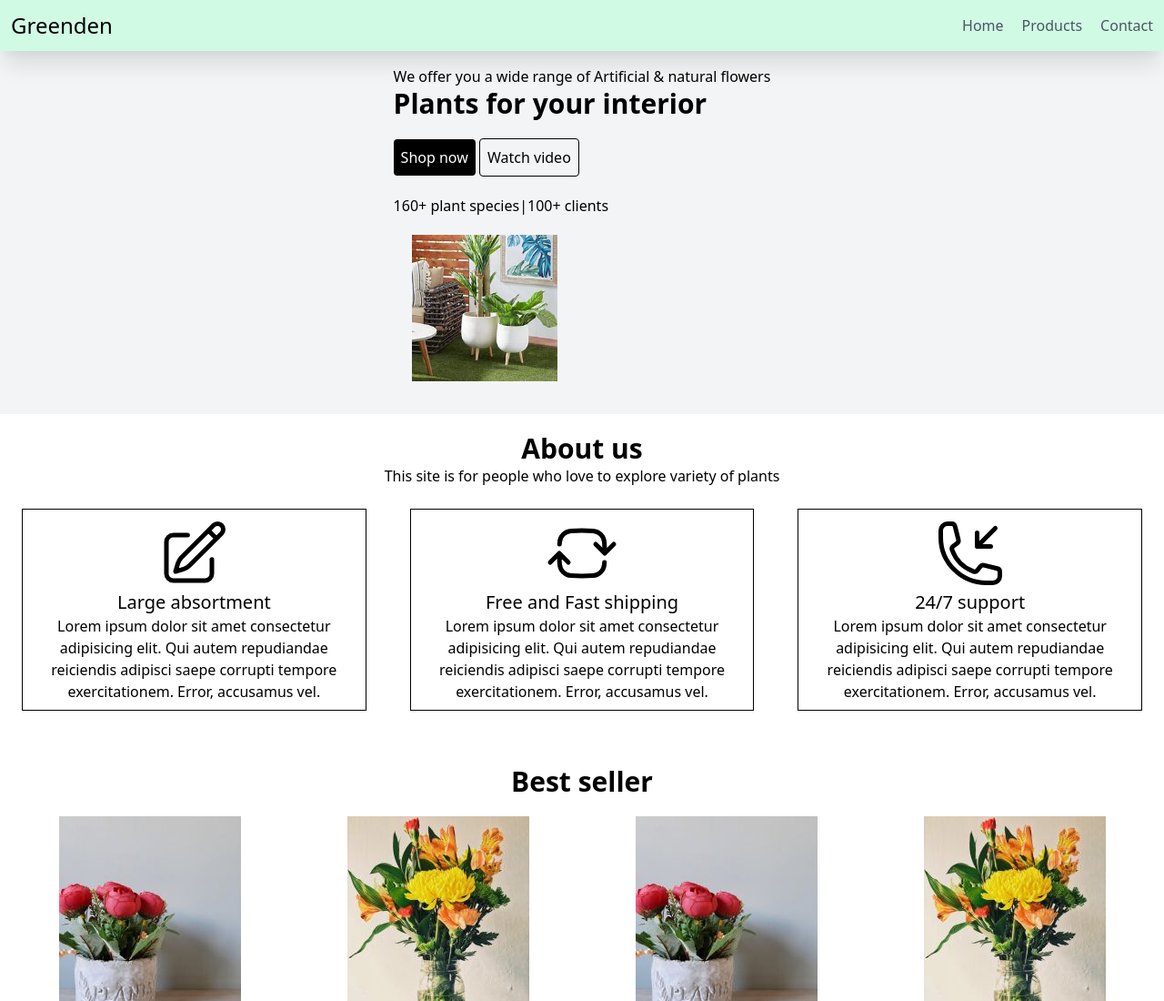
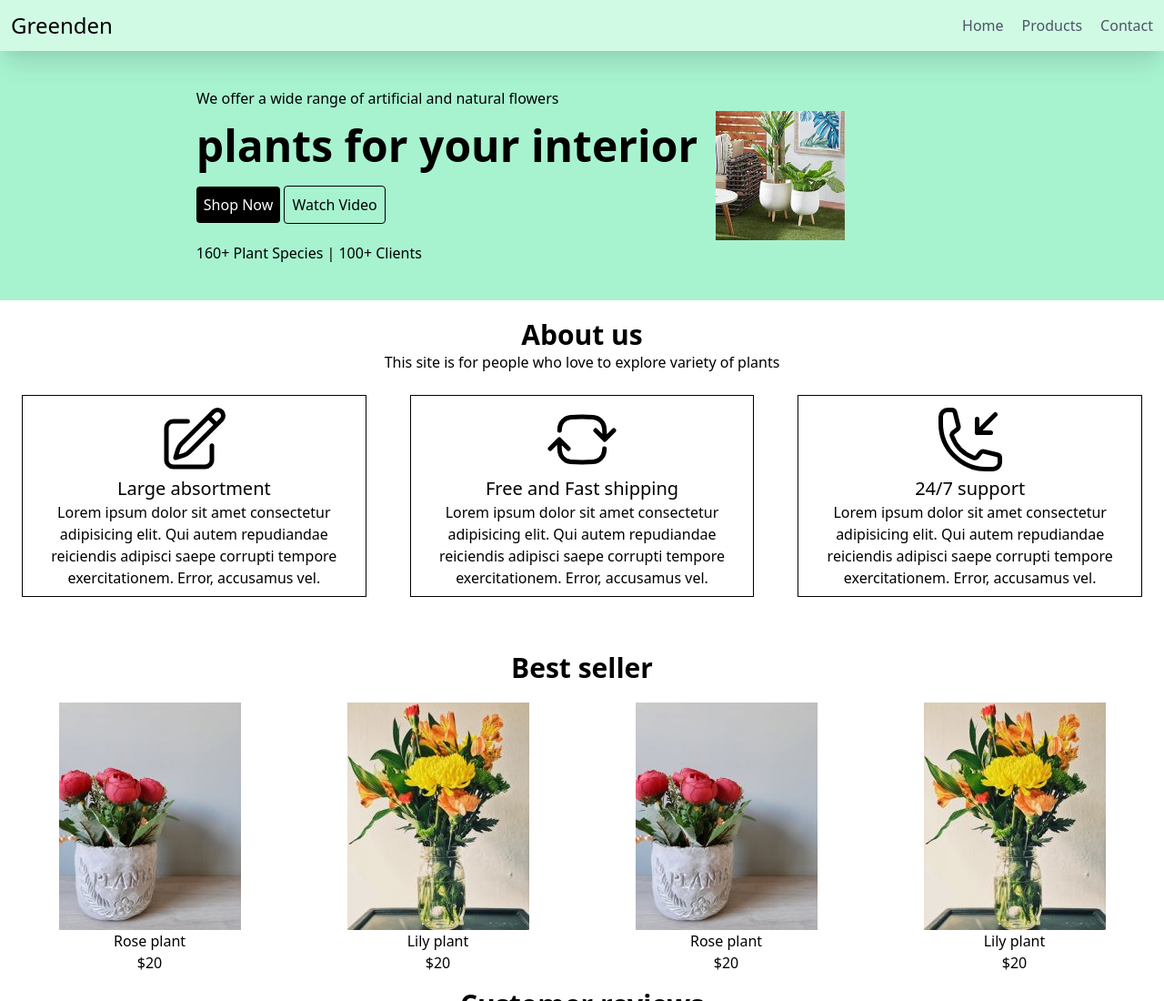
Before and after one commit to Reavanthsankar/Greenden-tailwind, a plain HTML site: page index.html in a window 1280 px wide. Shown: the top 1100 px of the page at 91% size. Drawn offline with nearby package versions, Linux system fonts and the light colour scheme.

Commit message:
Add files via upload

```diff
--- a/index.html
+++ b/index.html
@@ -25,21 +25,22 @@
             </ul>
         </nav>
 
-        <!--Section-->
-        <section class="bg-gray-100 p-4 flex justify-center">
+       <!-- header section -->
+       <section class="bg-green-200 px-4 py-4 md:p-10 flex justify-center items-center ">
+        <div>
+            <p class="mb-4">We offer a wide range of artificial and natural flowers </p>
+            <h2 class="font-bold text-3xl md:text-5xl mb-5">plants for your interior</h2>
             <div>
-                <p>We offer you a wide range of Artificial & natural flowers</p>
-                <h2 class="mb-5 font-bold text-3xl">Plants for your interior</h2>
-                <div>
-                    <button class="bg-black rounded p-2 text-white">Shop now</button>
-                    <button class="border-black border rounded p-2">Watch video</button>
-                </div>
-                <p class="mt-5">160+ plant species|100+ clients</p>
-                <div class="hidden md:block p-5 md:flex">
-                    <img src="./images/header-img.jpeg" alt="header image" class="w-40">
-                </div>
+                <button class="bg-black rounded p-2 text-white ">Shop Now</button>
+                <button class="border border-black rounded p-2">Watch Video</button>
             </div>
-        </section>
+            <p class="mt-5">160+ Plant Species | 100+ Clients</p>
+        </div>
+        <div class="hidden md:flex">
+            <img src="./images/header-img.jpeg" alt="flower pot " title="flower pot"
+                class="w-4/6 md:block h-auto p-5 ">
+        </div>
+      </section>
 
         <!--About section-->
         <section class="text-center">
```
